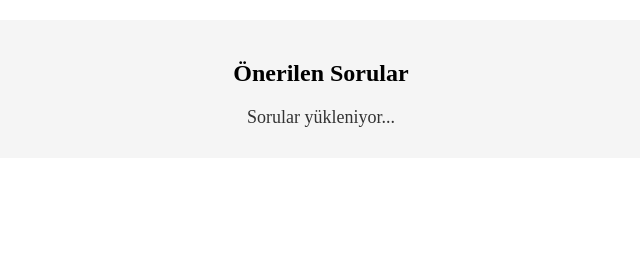
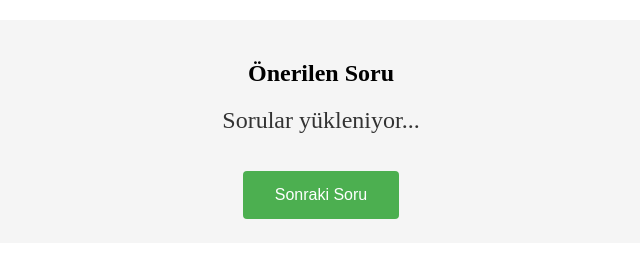
Before and after one commit to ethemtion/EMOTEST, a Django app: template face_detection/templates/face_detection/index.html in a window 1280 px wide. Shown: the part 130-388 px from the top of the page, without its empty margins (319-959 px from the left). Run offline with Django 5.2, Linux system fonts and the light colour scheme; the template is opened without the code that fills it, so the values that code supplies are empty; parts of the project's set-up code (start-up, migrations or seed data) failed here and were passed over.

Commit message:
HtmlUpdate

```diff
--- a/face_detection/templates/face_detection/index.html
+++ b/face_detection/templates/face_detection/index.html
@@ -19,14 +19,36 @@
             margin-top: 20px;
         }
         .question {
-            margin: 10px 0;
-            font-size: 18px;
+            margin: 20px 0;
+            font-size: 24px;
             color: #333;
+            min-height: 40px;
         }
         #video-feed {
             max-width: 100%;
             border: 2px solid #ddd;
             border-radius: 8px;
+        }
+        .next-button {
+            background-color: #4CAF50;
+            color: white;
+            padding: 15px 32px;
+            text-align: center;
+            text-decoration: none;
+            display: inline-block;
+            font-size: 16px;
+            margin: 4px 2px;
+            cursor: pointer;
+            border: none;
+            border-radius: 4px;
+            transition: background-color 0.3s;
+        }
+        .next-button:hover {
+            background-color: #45a049;
+        }
+        .next-button:disabled {
+            background-color: #cccccc;
+            cursor: not-allowed;
         }
     </style>
 </head>
@@ -39,34 +61,35 @@
         </div>
 
         <div class="questions-container">
-            <h2>Önerilen Sorular</h2>
-            <div id="questions">
-                <div class="question">Sorular yükleniyor...</div>
-            </div>
+            <h2>Önerilen Soru</h2>
+            <div id="current-question" class="question">Sorular yükleniyor...</div>
+            <button id="next-button" class="next-button" onclick="nextQuestion()">Sonraki Soru</button>
         </div>
     </div>
 
     <script>
-        function updateQuestions() {
-            fetch('/get_questions/')
+        function updateQuestion() {
+            fetch('/get_current_question/')
                 .then(response => response.json())
                 .then(data => {
-                    const questionsDiv = document.getElementById('questions');
-                    questionsDiv.innerHTML = '';
-                    data.questions.forEach((question, index) => {
-                        const questionElement = document.createElement('div');
-                        questionElement.className = 'question';
-                        questionElement.textContent = `Q${index + 1}: ${question}`;
-                        questionsDiv.appendChild(questionElement);
-                    });
+                    const questionDiv = document.getElementById('current-question');
+                    questionDiv.textContent = data.question;
                 })
-                .catch(error => console.error('Error fetching questions:', error));
+                .catch(error => console.error('Error fetching question:', error));
         }
 
-        // Update questions every 2 seconds
-        setInterval(updateQuestions, 2000);
+        function nextQuestion() {
+            fetch('/next_question/')
+                .then(response => response.json())
+                .then(data => {
+                    const questionDiv = document.getElementById('current-question');
+                    questionDiv.textContent = data.question;
+                })
+                .catch(error => console.error('Error fetching next question:', error));
+        }
+
         // Initial update
-        updateQuestions();
+        updateQuestion();
     </script>
 </body>
 </html>
```
